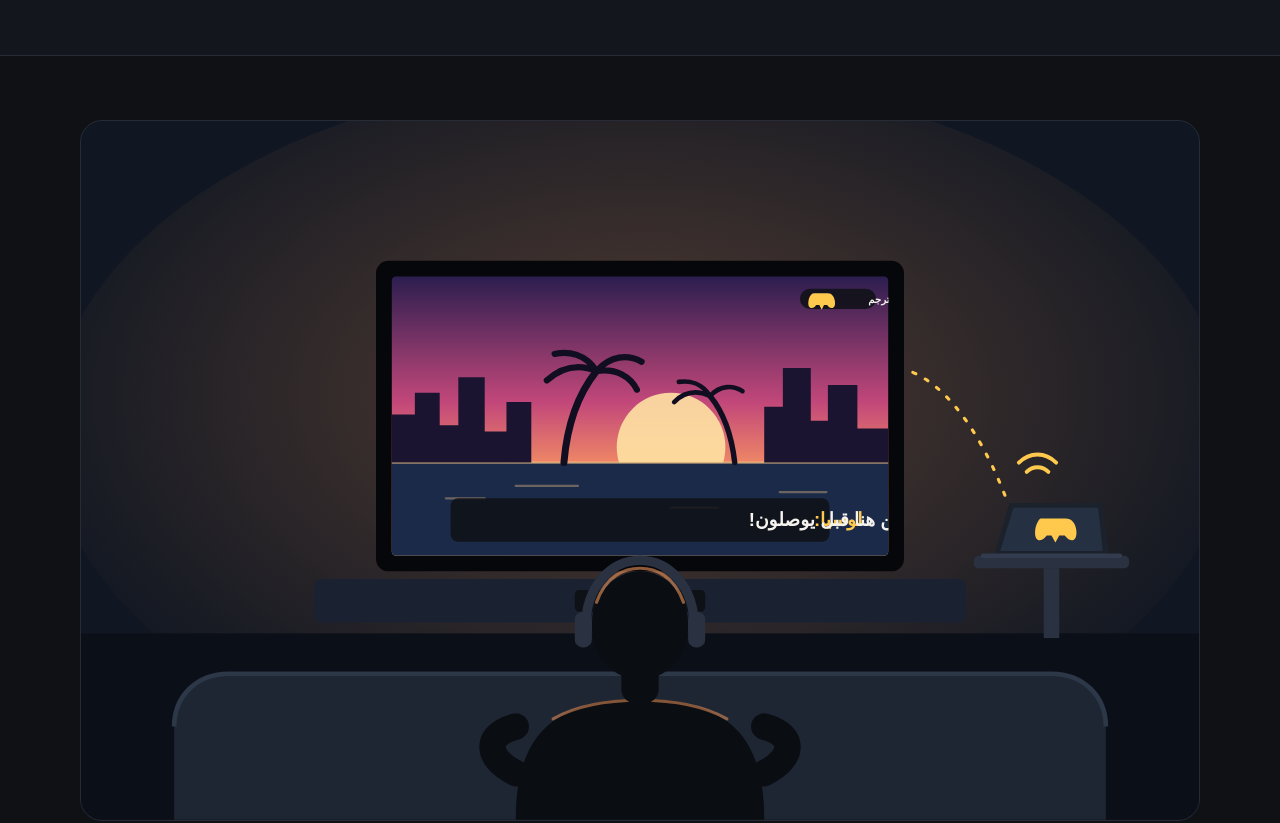
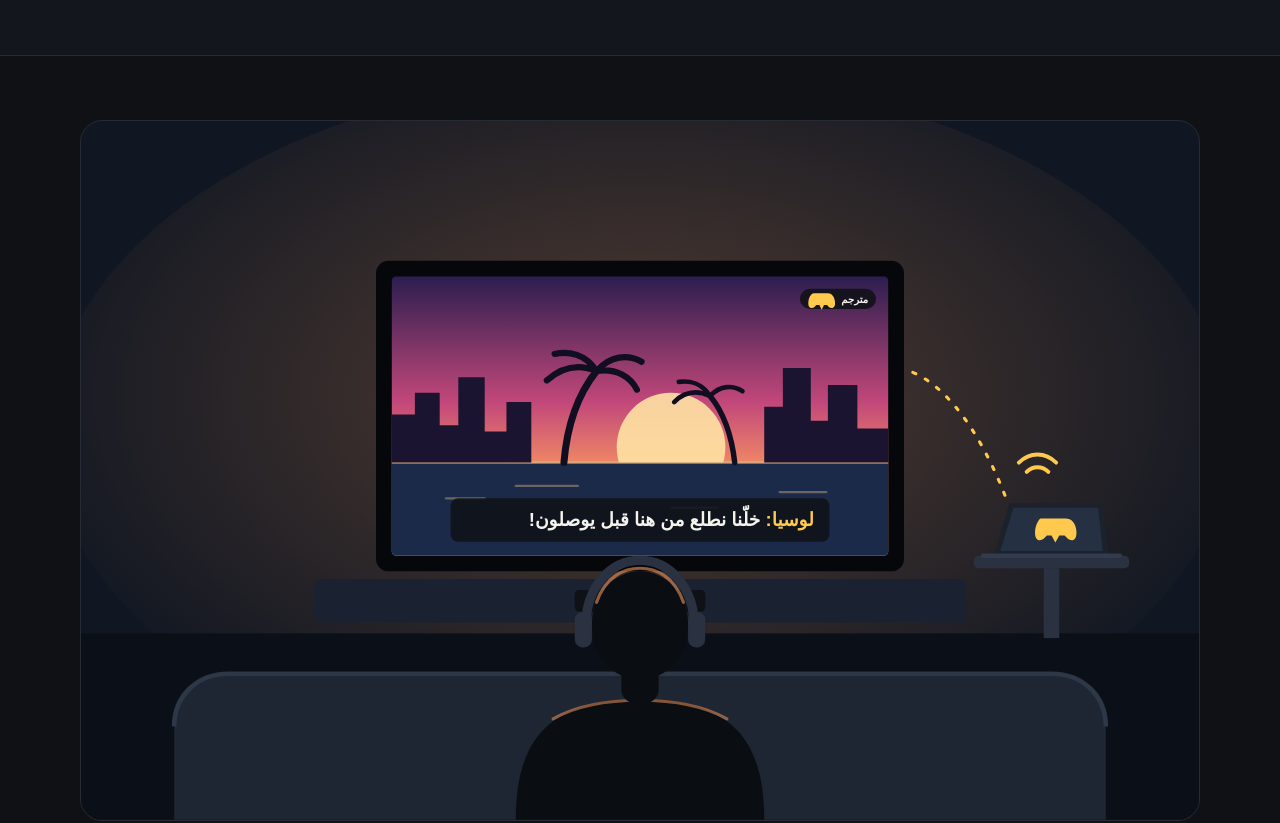
Before and after one commit to abboodd229-netizen/playtranslate, a plain HTML site: page docs/site/index.html in a window 1280 px wide. Shown: the part 540-1363 px from the top of the page. Drawn offline with Linux system fonts and the light colour scheme.

Commit message:
Guide site: fix RTL subtitle text in hero scene
Co-Authored-By: Claude Opus 5.5 <noreply@anthropic.com>
Claude-Session: https://claude.ai/code/session_01GBq61GAi3wqUt3QzF4tmNr

```diff
--- a/docs/site/index.html
+++ b/docs/site/index.html
@@ -97,11 +97,10 @@ code{font-family:ui-monospace,Consolas,monospace;direction:ltr;unicode-bidi:isol
 <path d="M810 354 C792 346 776 350 764 362 M810 354 C800 338 784 334 770 336 M810 354 C824 340 840 340 852 348" stroke="#120E22" stroke-width="6" fill="none" stroke-linecap="round"></path>
 <path d="M470 486 H520 M560 470 H640 M760 498 H820 M900 478 H960" stroke="#FFD08A" stroke-width="3" opacity="0.35" stroke-linecap="round"></path>
 <rect x="476" y="486" width="488" height="56" rx="10" fill="#0E1116" opacity="0.86"></rect>
-<text x="944" y="522" text-anchor="end" font-family="Tajawal, sans-serif" font-weight="800" font-size="24" fill="#FFC94D">لوسيا:</text>
-<text x="860" y="522" text-anchor="end" font-family="Tajawal, sans-serif" font-weight="700" font-size="24" fill="#F5F3EE">خلّنا نطلع من هنا قبل يوصلون!</text>
+<text x="944" y="522" direction="rtl" text-anchor="start" font-family="Tajawal, sans-serif" font-weight="700" font-size="24" fill="#F5F3EE"><tspan font-weight="800" fill="#FFC94D">لوسيا:</tspan> خلّنا نطلع من هنا قبل يوصلون!</text>
 <rect x="926" y="216" width="98" height="26" rx="13" fill="#0E1116" opacity="0.86"></rect>
 <path d="M944 222 H962 C967 222 970 226 971 232 C972 238 970 241 967 241 C964 241 963 239 961 237 H957 L954 243 L951 237 H947 C945 239 944 241 941 241 C938 241 936 238 937 232 C938 226 941 222 944 222 Z" fill="#FFC94D"></path>
-<text x="1014" y="234" text-anchor="end" font-family="Tajawal, sans-serif" font-weight="800" font-size="13" fill="#F5F3EE">مترجم</text>
+<text x="1014" y="234" direction="rtl" text-anchor="start" font-family="Tajawal, sans-serif" font-weight="800" font-size="13" fill="#F5F3EE">مترجم</text>
 </g>
 <rect x="300" y="590" width="840" height="56" rx="10" fill="#1A2130"></rect>
 <rect x="636" y="604" width="168" height="28" rx="6" fill="#0E1116"></rect>
@@ -124,8 +123,6 @@ code{font-family:ui-monospace,Consolas,monospace;direction:ltr;unicode-bidi:isol
 <path d="M650 652 C650 600 682 566 720 566 C758 566 790 600 790 652" stroke="#2A3242" stroke-width="12" fill="none" stroke-linecap="round"></path>
 <rect x="636" y="632" width="22" height="46" rx="10" fill="#2A3242"></rect>
 <rect x="782" y="632" width="22" height="46" rx="10" fill="#2A3242"></rect>
-<path d="M560 840 C520 820 520 790 560 780" stroke="#0A0D12" stroke-width="34" stroke-linecap="round" fill="none"></path>
-<path d="M880 840 C920 820 920 790 880 780" stroke="#0A0D12" stroke-width="34" stroke-linecap="round" fill="none"></path>
 </svg></div>
 <figcaption style="color: #A6ADBB; font-size: 15px; text-align: center">هكذا يشتغل: أنت تلعب على التلفزيون مثل العادة، واللابتوب يقرأ الحوار ويرسل الترجمة العربية للتلفزيون عبر الواي فاي. (رسمة توضيحية)</figcaption>
 </figure>
```
